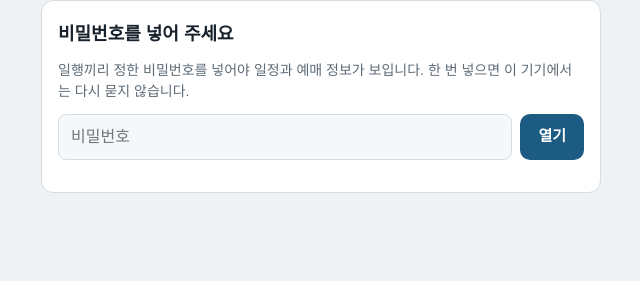
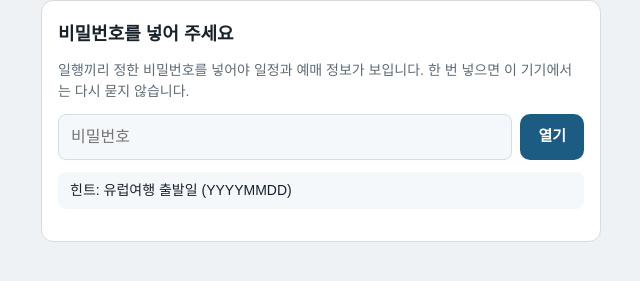
Before and after one commit to moonh3697/europe, a plain HTML site: page index.html in a window 1280 px wide. Shown: the part 97-378 px from the top of the page, without its empty margins (319-959 px from the left). Drawn offline with Linux system fonts and the light colour scheme; a web font is replaced by a local one.

Commit message:
Show a password hint on the lock screen
Co-Authored-By: Claude Opus 5.5 <noreply@anthropic.com>

```diff
--- a/index.html
+++ b/index.html
@@ -90,6 +90,8 @@
   .pwchange form .primary, .pwchange form .ghost { justify-self: start; }
   @media (max-width: 420px) { .pwchange form { grid-template-columns: 1fr; } }
   .msg { font-size: 14px; }
+  .lock .pw-hint { color: var(--ink); font-size: 14px; background: var(--sunk); border-radius: 8px; padding: 8px 12px; }
+  .lock .pw-hint:empty { display: none; }
   .msg.ok { color: var(--done-ink); }
   .msg.err { color: var(--err); }
 
@@ -268,6 +270,7 @@
       <input type="password" id="pw" placeholder="비밀번호" aria-label="비밀번호" required>
       <button type="submit" class="primary" id="pw-btn">열기</button>
     </form>
+    <p class="pw-hint" id="pw-hint"></p>
     <p class="msg" id="lock-msg" aria-live="polite"></p>
   </section>
 
@@ -298,6 +301,9 @@
   // 예매 정보 저장소(구글 Apps Script) 주소. 배포 후 받은 주소를 넣는다.
   const API_URL = "https://script.google.com/macros/s/AKfycbxnsNrXANrjEXfquUcYSaaXUqXzTFMljh2PvJv21WaBoVtUhvYBTI4uYTNJYX2xyE0j/exec";
   const PW_KEY = "europe-trip-pw";
+  // 비밀번호 화면에 보이는 힌트. 비밀번호를 바꾸면 이것도 맞게 바꾼다 (빈 글자면 숨김)
+  const PW_HINT = "힌트: 유럽여행 출발일 (YYYYMMDD)";
+  document.getElementById("pw-hint").textContent = PW_HINT;
 
   // Trainline 검색 결과 링크 (출발역 코드, 도착역 코드, 날짜)
   function trainline(from, to, date) {
```
